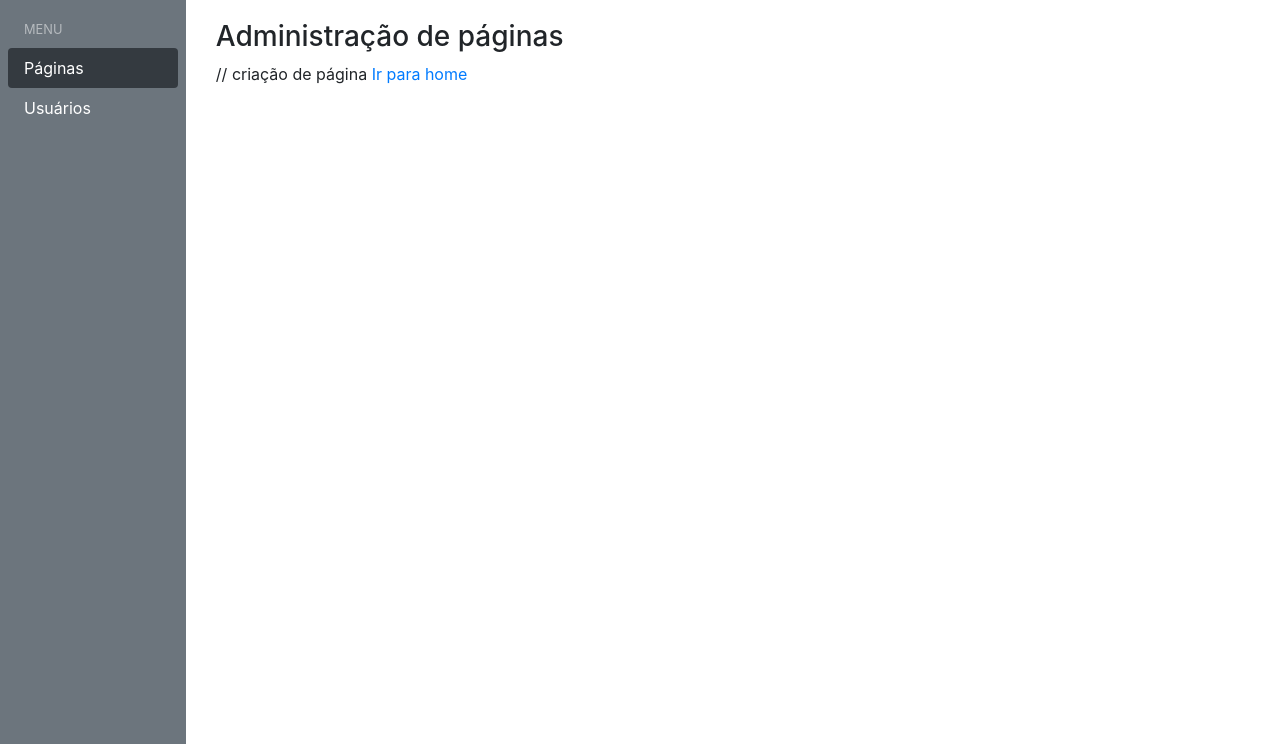
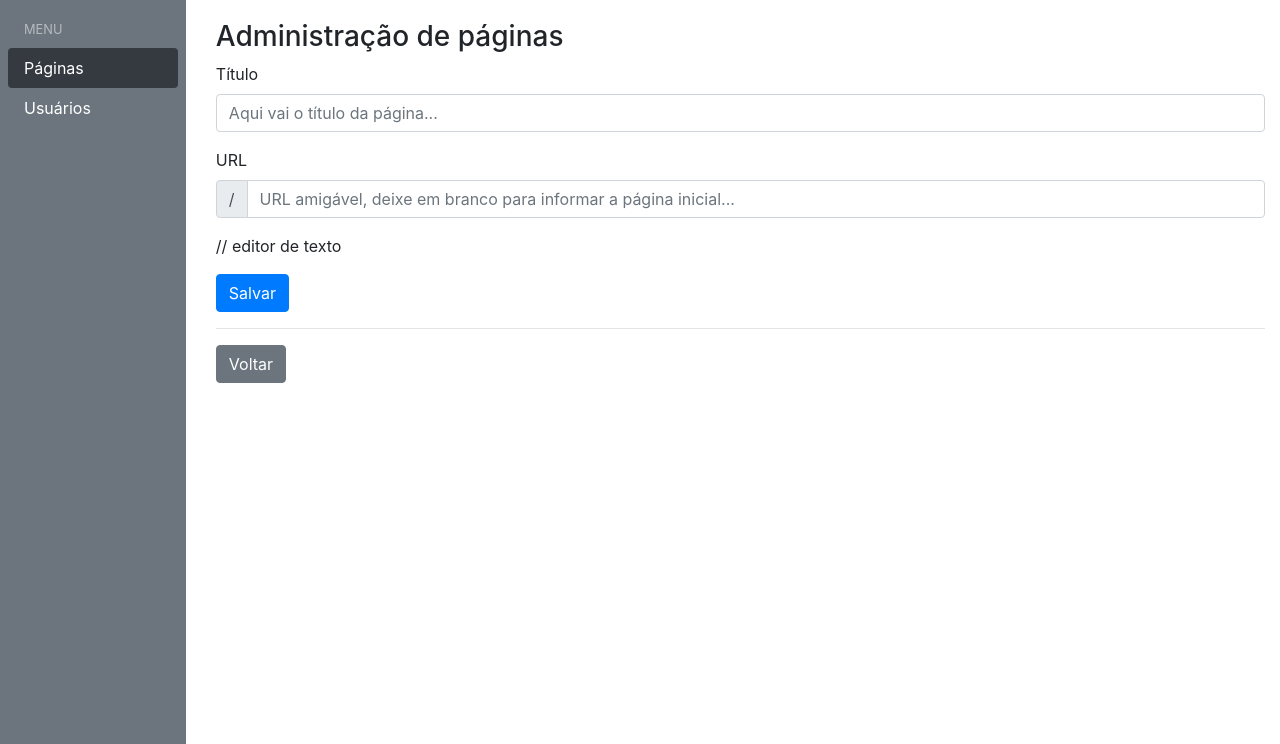
Before and after one commit to heitor92/projeto-site-adm, a PHP site: page /admin/pages/create in a window 1280 px wide. Shown: the part 56-800 px from the top of the page. Run offline with PHP 8.4, Linux system fonts and the light colour scheme.

Commit message:
Template de formulário de cadastro de página

```diff
--- a/code/template/admin/pages/create.tpl.php
+++ b/code/template/admin/pages/create.tpl.php
@@ -1,6 +1,32 @@
 <h3>Administração de páginas</h3>
 
 
-// criação de página
+<form action="" method="POST">
+    <div class="form-group">
+        <label for="pagesTitle">Título</label>
+        <input name="title" id="pagesTitle" type="text" class="form-control"
+            placeholder="Aqui vai o título da página...">
+    </div>
 
-<a href="/admin">Ir para home</a>
+    <div class="form-group">
+        <label for="pagesUrl">URL</label>
+        <div class="input-group">
+            <div class="input-group-prepend">
+                <span class="input-group-text">/</span>
+            </div>
+            <input name="url" id="pagesUrl" type="text" class="form-control"
+                placeholder="URL amigável, deixe em branco para informar a página inicial...">
+        </div>
+    </div>
+
+    <div class="form-group">
+        // editor de texto
+    </div>
+
+    <button type="submit" class="btn btn-primary">Salvar</button>
+
+</form>
+
+<hr>
+
+<a href="/admin/pages" class="btn btn-secondary">Voltar</a>
```
Also changed, not shown: code/template/admin/pages/index.tpl.php (+20 -4 lines).
